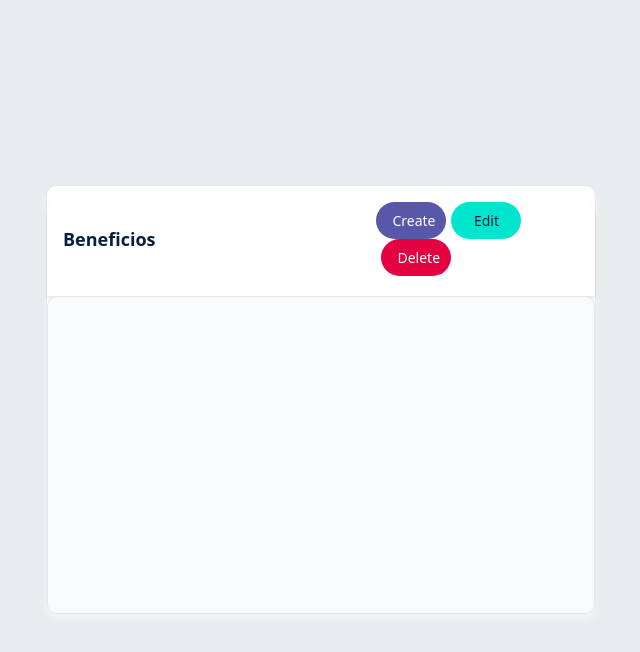
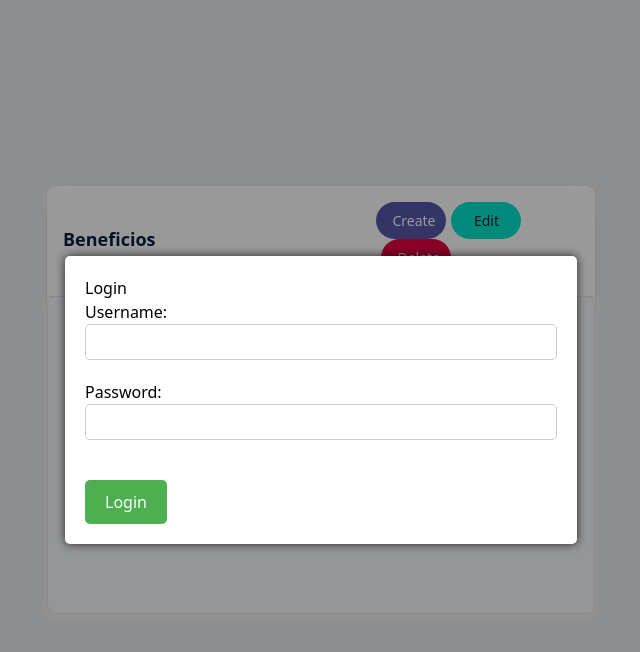
Before and after one commit to Illomedina/DAW2324_S4_E2, a React (Vite) app in the folder react/: page /sectionTable in a window 1280 px wide. Both pictures are taken after a click on the button "Create". Shown: the top 652 px of the page, without its empty margins (319-959 px from the left). Built offline with nearby package versions, Linux system fonts and the light colour scheme.

Commit message:
gestionando boton create

```diff
--- /dev/null
+++ b/react/src/components/CreateForm.jsx
@@ -0,0 +1,9 @@
+import React from 'react'
+
+export const CreateForm = () => {
+  return (
+    <div>CreateForm</div>
+  )
+}
+
+export default CreateForm;
--- a/react/src/components/SectionTable.css
+++ b/react/src/components/SectionTable.css
@@ -59,3 +59,90 @@
     box-shadow: 0 25px 50px -12px rgba(0, 0, 0, 0.25);
     box-shadow: 0px 4px 6px -1px rgba(0, 0, 0, 0.1), 0px 2px 4px -1px rgba(0, 0, 0, 0.06);
 }
+
+
+
+.popup {
+    position: fixed;
+    z-index: 1;
+    left: 0;
+    top: 0;
+    width: 100%;
+    height: 100%;
+    overflow: auto;
+    background-color: rgba(0,0,0,0.4);
+    }
+
+    .popup-inner {
+    background-color: white;
+    position: absolute;
+    left: 50%;
+    top: 50%;
+    transform: translate(-50%, -50%);
+    padding: 20px;
+    border-radius: 5px;
+    box-shadow: 0px 0px 10px 0px rgba(0,0,0,0.75);
+    width: 40%;
+    }
+
+    .popup-inner h2 {
+    margin-top: 0;
+    }
+
+    .popup-inner label {
+    display: block;
+    margin-bottom: 10px;
+    }
+
+    .popup-inner input {
+    width: 100%;
+    padding: 5px;
+    border-radius: 5px;
+    border: 1px solid #ccc;
+    margin-bottom: 10px;
+    }
+
+    .popup-inner button[type="submit"],
+    .popup-inner button[type="button"] {
+    background-color: #4CAF50;
+    color: white;
+    border: none;
+    padding: 10px 20px;
+    text-align: center;
+    text-decoration: none;
+    display: inline-block;
+    font-size: 16px;
+    margin-right: 10px;
+    cursor: pointer;
+    border-radius: 5px;
+    }
+
+    .popup-inner button[type="submit"]:hover,
+    .popup-inner button[type="button"]:hover {
+    background-color: #45a049;
+    }
+
+    .popup-inner button[type="submit"] {
+    margin-top: 20px;
+    }
+
+    .popup-inner button[type="button"] {
+    margin-top: 20px;
+    background-color: #f44336;
+    }
+
+    .popup-inner button[type="button"]:hover {
+    background-color: #da190b;
+    }
+
+    .popup-inner button[type="submit"]:disabled {
+    background-color: #bfbfbf;
+    color: #ffffff;
+    cursor: not-allowed;
+    }
+
+    .popup-inner button[type="button"]:disabled {
+    background-color: #bfbfbf;
+    color: #ffffff;
+    cursor: not-allowed;
+    }
--- a/react/src/components/SectionTable.jsx
+++ b/react/src/components/SectionTable.jsx
@@ -1,15 +1,25 @@
-import React, { Children } from "react";
+import React, { useState } from "react";
 import "./SectionTable.css";
+import CreateForm from "./CreateForm";
 
 
 function SectionTable ({SectionName}){
+  const [seen, setSeen] = useState(false)
+  const [username, setUsername] = useState('')
+  const [password, setPassword] = useState('')
+
+  function handleLogin(e){
+    setSeen(!seen);
+    e.preventDefault()
+  }
+
   return (
     <div className="flex flex-col justify-center items-center h-[100vh]">
       <div className="relative flex max-w-[550px] h-[430px] w-full flex-col rounded-[10px] border-[1px] border-gray-200 bg-white bg-clip-border shadow-md shadow-[#F3F3F3] dark:border-[#ffffff33] dark:!bg-navy-800 dark:text-white dark:shadow-none">
         <div className="headerContainer">
           <h4 className="text-lg font-bold text-primaryColor columns-3">{SectionName}</h4>
           <div className="buttonContainer columns-1">
-          <button className="buttonCreate">Create</button>
+          <button className="buttonCreate" onClick={handleLogin}>Create</button>
           <button className="buttonEdit">Edit</button>
           <button className="buttonDelete">Delete</button>
           </div>
@@ -17,6 +27,25 @@ function SectionTable ({SectionName}){
         <div className="relative flex max-w-[550px] h-[430px] w-full flex-col rounded-[10px] border-[1px] border-gray-200 bg-softGray bg-clip-border shadow-md shadow-[#F3F3F3] dark:border-[#ffffff33] dark:!bg-navy-800 dark:text-white dark:shadow-none">
         </div>
       </div>
+      {seen && (
+       <div className="popup">
+       <div className="popup-inner">
+           <h2>Login</h2>
+           <form onSubmit={handleLogin}>
+               <label>
+                   Username:
+                   <input type="text" value={username} onChange={e => setUsername(e.target.value)} />
+               </label>
+               <label>
+                   Password:
+                   <input type="password" value={password} onChange={e => setPassword(e.target.value)} />
+               </label>
+               <button type="submit">Login</button>
+           </form>
+           {/* <button onClick={props.toggle}>Close</button> */}
+       </div>
+   </div>
+      )}
     </div>
   );
 };
```
Also changed, not shown: react/src/components/CreateForm.css (added).
